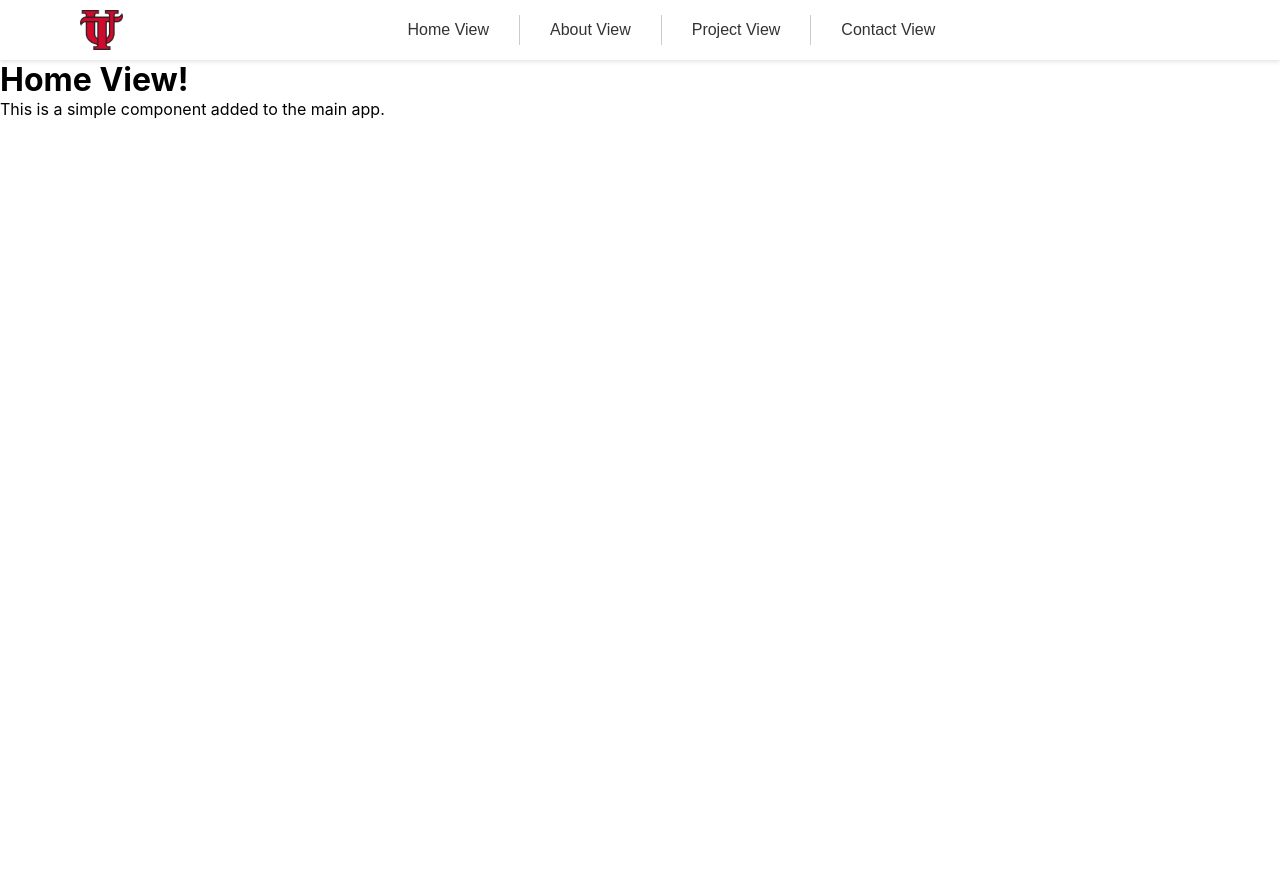
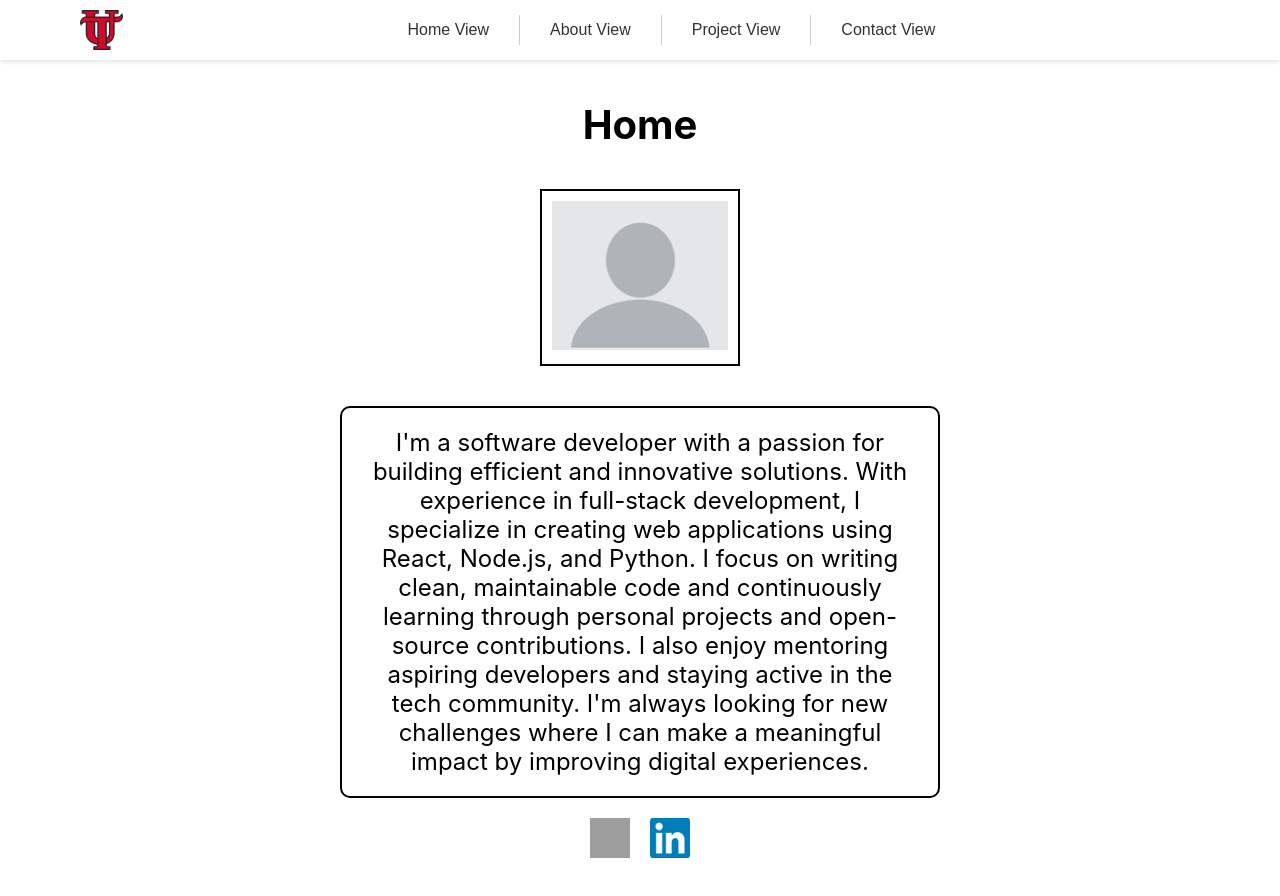
Before and after one commit to troykopec/WebDevProject1, a React (Create React App) app in the folder web-dev-project-1/: page / in a window 1280 px wide. Both pictures are taken after a click on the button "Home View". Shown: the top 896 px of the page. Before the commit the page ends 800 px from the top, so only its background shows below. Built offline with nearby package versions, Linux system fonts and the light colour scheme; grey boxes are pictures that could not be loaded.

Commit message:
FEAT- added in the HomeView and its styling

```diff
--- a/web-dev-project-1/src/PageViews/HomeView/Homeview.js
+++ b/web-dev-project-1/src/PageViews/HomeView/Homeview.js
@@ -1,10 +1,36 @@
+//necessary imports
 import React from 'react';
+import styles from './styles';
 
 function HomeView() {
   return (
-    <div>
-      <h1>Home View!</h1>
-      <p>This is a simple component added to the main app.</p>
+    <div style={styles.homeContainer}>
+      {/*creating the header*/}
+      <h1 style={styles.header}>Home</h1>
+
+      {/*inserting the profile image on*/}
+      <div style={styles.profileSide}>
+        <div style={styles.profileContainer}>
+          <img src="/images/profileIMG.png" alt="Profile" style={styles.profileImg} />
+        </div>
+      </div>
+
+      {/*creating text box*/}
+      <div style={styles.chatSection}>
+        <div style={styles.chatBubble}>
+          <p>I'm a software developer with a passion for building efficient and innovative solutions. With experience in full-stack development, I specialize in creating web applications using React, Node.js, and Python. I focus on writing clean, maintainable code and continuously learning through personal projects and open-source contributions. I also enjoy mentoring aspiring developers and staying active in the tech community. I'm always looking for new challenges where I can make a meaningful impact by improving digital experiences.</p>
+        </div>
+
+        {/*creating github and linkedIn buttons*/}
+        <div style={styles.linksContainer}>
+          <a href="https://github.com/your-github" target="_blank" rel="noopener noreferrer">
+            <img src="/images/gitLogo.png" alt="GitHub" style={styles.icon} />
+          </a>
+          <a href="https://linkedin.com/in/your-linkedin" target="_blank" rel="noopener noreferrer">
+            <img src="/images/linkedinLogo.png" alt="LinkedIn" style={styles.icon} />
+          </a>
+        </div>
+      </div>
     </div>
   );
 }
--- /dev/null
+++ b/web-dev-project-1/src/PageViews/HomeView/styles.js
@@ -0,0 +1,67 @@
+const styles = {
+  homeContainer: {
+    position: 'relative',
+    width: '100vw',
+    minHeight: '100vh',
+    display: 'flex',
+    flexDirection: 'column',
+    alignItems: 'center',
+    overflowY: 'auto',
+    padding: '20px',
+  },
+  header: {
+    fontSize: '2.5rem',
+    margin: '20px 0',
+    zIndex: 1,
+  },
+  profileSide: {
+    width: '100%',
+    display: 'flex',
+    justifyContent: 'center',
+    alignItems: 'center',
+    backgroundColor: 'white',
+    padding: '20px',
+    boxSizing: 'border-box',
+  },
+  profileContainer: {
+    width: '200px',
+    border: '2px solid black',
+    padding: '10px',
+  },
+  profileImg: {
+    width: '100%',
+    height: 'auto',
+    objectFit: 'cover',
+  },
+  chatSection: {
+    width: '100%',
+    display: 'flex',
+    flexDirection: 'column',
+    justifyContent: 'center',
+    alignItems: 'center',
+    backgroundColor: 'white',
+    padding: '20px',
+  },
+  chatBubble: {
+    backgroundColor: 'white',
+    padding: '20px',
+    fontSize: '1.5rem',
+    maxWidth: '600px',
+    textAlign: 'center',
+    border: '2px solid black',
+    borderRadius: '10px',
+    marginBottom: '20px',
+  },
+  linksContainer: {
+    display: 'flex',
+    justifyContent: 'center',
+    gap: '20px',
+    marginBottom: '20px',
+  },
+  icon: {
+    width: '40px',
+    height: '40px',
+  },
+};
+
+export default styles;
```
